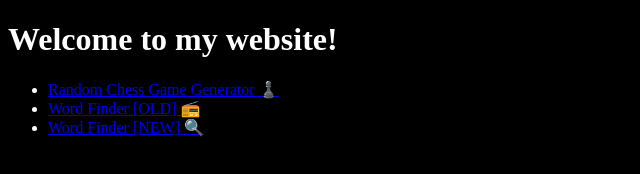
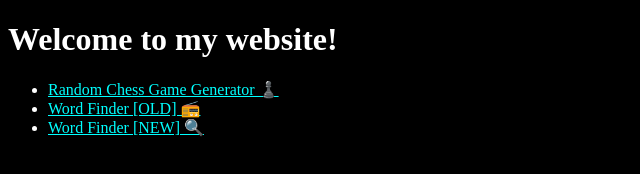
Before and after one commit to TheCod-r/thecod-r.github.io, a plain HTML site: page index.html in a window 1280 px wide. Shown: the whole page, without its empty margins (0-640 px from the left). Drawn offline with Linux system fonts and the light colour scheme.

Commit message:
Update style.css
Better links

```diff
--- a/style.css
+++ b/style.css
@@ -2,3 +2,11 @@ body{
   background-color: black;
   color: white;
 }
+
+a{
+  color: aqua;
+}
+
+a:visited{
+  color: skyblue;
+}
```
